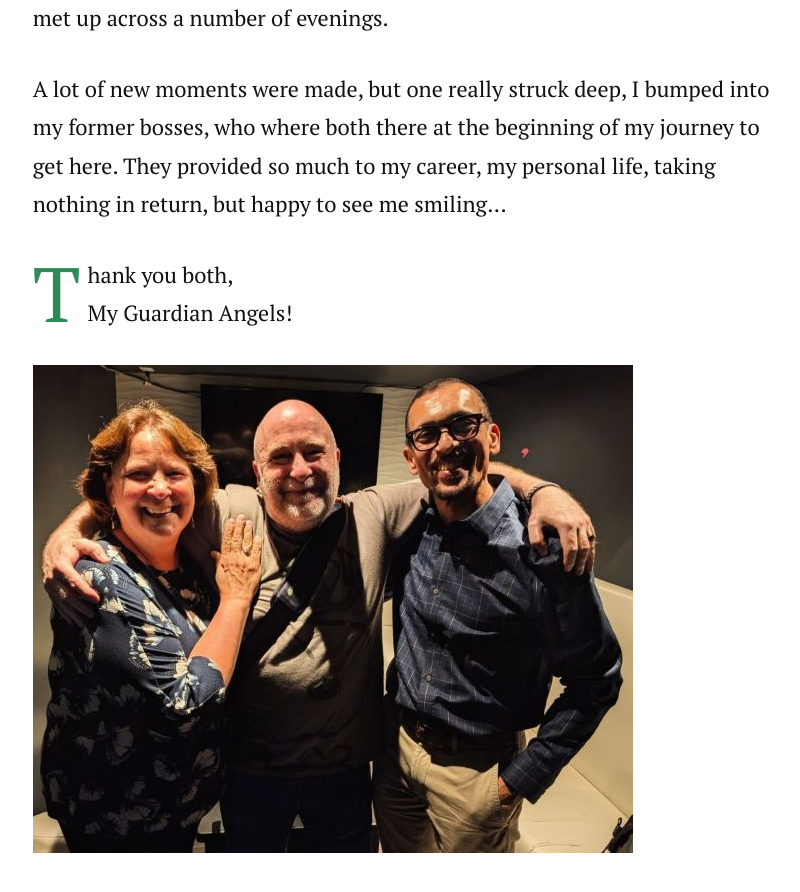
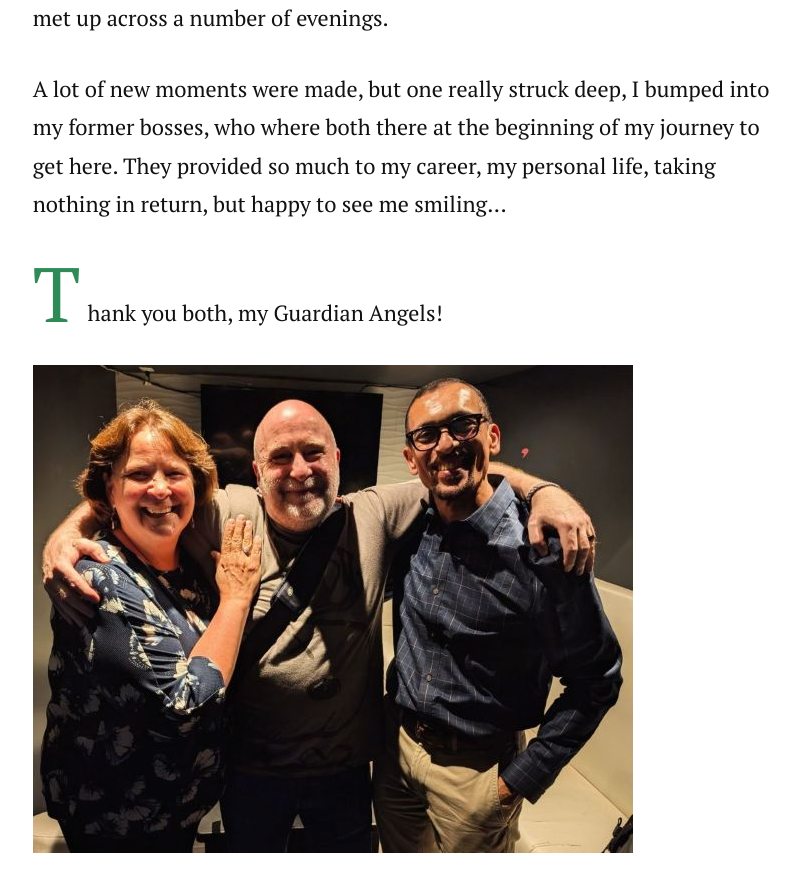
Before and after one commit to weebaruto/weeblog, a Jekyll site: the page built from _posts/2014-12-10-test-post.markdown, in a window 1280 px wide and 900 px high, scrolled down 853 px. Shown: the top 892 px of the window, without its empty margins (236-1036 px from the left). Built offline with Jekyll 4.4.1, drawn with Linux system fonts in a browser that asks for light colours; nearby versions of some CDN libraries.

Commit message:
Update 2014-12-10-test-post.markdown

```diff
--- a/_posts/2014-12-10-test-post.markdown
+++ b/_posts/2014-12-10-test-post.markdown
@@ -8,7 +8,7 @@ date:   2025-06-01
 <p> Recently, it was the Quarter of Century Club celebration for my former company, my wife included, congratulations MiaoMiao! Many of my former colleagues from across the world descended on New York City, and we all met up across a number of evenings.</p>
 <p>A lot of new moments were made, but one really struck deep, I bumped into my former bosses, who where both there at the beginning of my journey to get here. They provided so much to my career, my personal life, taking nothing in return, but happy to see me smiling...
 </p>
-<p><span class="dropcap">T</span>hank you both,<br>
-My Guardian Angels!
+<p><span class="dropcap">T</span><br>
+hank you both, my Guardian Angels!
 </p>
 <img src="https://github.com/weebaruto/weeblog/blob/main/assets/img/guardianangelssmall.jpg" alt="my guardian angels">
```
